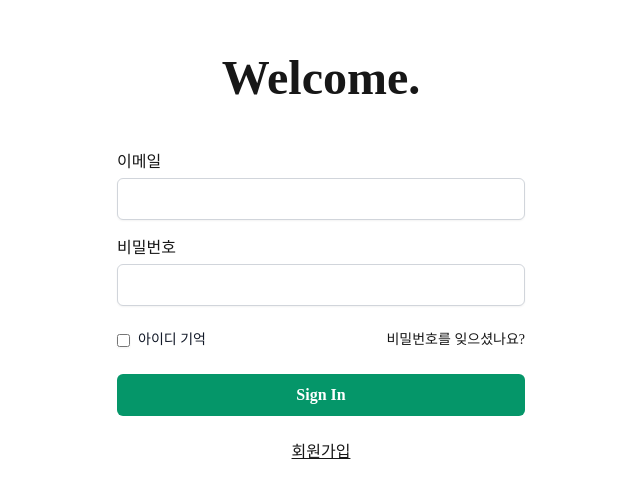
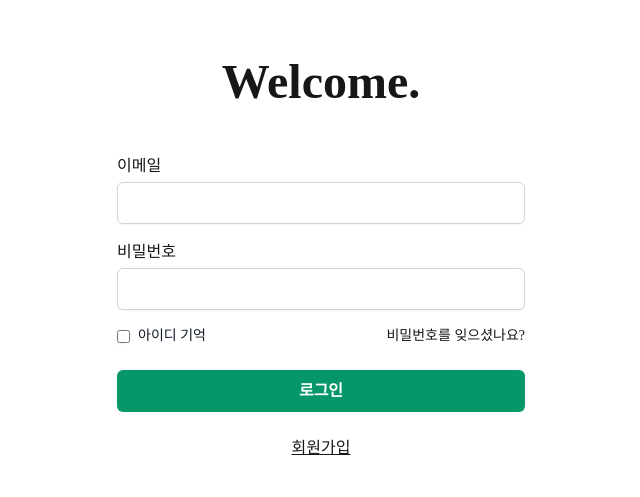
Before and after one commit to dali186/BLOG, a Next.js app in the folder next/: page /signin in a window 1280 px wide. Shown: the part 145-642 px from the top of the page, without its empty margins (319-959 px from the left). Built offline with nearby package versions, Linux system fonts and the light colour scheme; no server answers; a web font is replaced by a local one.

Commit message:
회원가입 화면 수정 및 mongodb connection 수정

```diff
--- a/next/src/app/(auth)/signin/page.tsx
+++ b/next/src/app/(auth)/signin/page.tsx
@@ -2,9 +2,11 @@
 
 import { signIn } from "@/app/actions/auth";
 import { useActionState } from "react";
+import { useState } from "react";
 
 const LoginPage = () => {
   const [state, action, pending] = useActionState(signIn, undefined);
+  const [isLoading, setIsLoading] = useState(false);
 
   return (
     <div className='p-6 pt-1'>
@@ -16,17 +18,23 @@ const LoginPage = () => {
               <label className="block mb-1" htmlFor="email">이메일</label>
               <input id="email" type="text" name="email" className="py-2 px-3 border border-gray-300 focus:border-emerald-300 focus:outline-none focus:ring focus:ring-emerald-200 rounded-md shadow-sm mt-1 block w-full text-black" />
             </div>
-            <div className="mb-4">
-              <label className="block mb-1" htmlFor="password">비밀번호</label>
-              <input id="password" type="password" name="password" className="py-2 px-3 border border-gray-300 focus:border-emerald-300 focus:outline-none focus:ring focus:ring-emerald-200 focus:ring-opacity-80 rounded-md shadow-sm disabled:bg-gray-300 mt-1 block w-full text-black" />
-            </div>
             {state?.errors?.email && (
               <p className="text-red-500 mb-4" aria-live="polite">
                 {state.errors.email[0]}
               </p>
             )}
 
-            <div className="mt-6 flex items-center justify-between">
+            <div className="mb-4">
+              <label className="block mb-1" htmlFor="password">비밀번호</label>
+              <input id="password" type="password" name="password" className="py-2 px-3 border border-gray-300 focus:border-emerald-300 focus:outline-none focus:ring focus:ring-emerald-200 focus:ring-opacity-80 rounded-md shadow-sm disabled:bg-gray-300 mt-1 block w-full text-black" />
+            </div>
+            {state?.errors?.password && (
+              <p className="text-red-500 mb-4" aria-live="polite">
+                {state.errors.password[0]}
+              </p>
+            )}
+
+            <div className="flex items-center justify-between mb-4">
               <div className="flex items-center">
                 <input id="remember_me" type="checkbox" className="border border-gray-300 text-emerald-600 shadow-sm focus:border-emerald-300 focus:ring focus:ring-emerald-200 focus:ring-opacity-50" />
                 <label htmlFor="remember_me" className="ml-2 block text-sm leading-5 text-gray-900 dark:text-gray-300"> 아이디 기억 </label>
@@ -34,7 +42,13 @@ const LoginPage = () => {
               <a href="#" className="text-sm"> 비밀번호를 잊으셨나요? </a>
             </div>
             <div className="mt-6">
-              <button type="submit" className="w-full inline-flex items-center justify-center px-4 py-2 bg-emerald-600 border border-transparent rounded-md font-semibold capitalize text-white hover:bg-emerald-700 active:bg-emerald-700 focus:outline-none focus:border-emerald-700 focus:ring focus:ring-emerald-200 disabled:opacity-25 transition">Sign In</button>
+              <button
+                type="submit"
+                className="w-full inline-flex items-center justify-center px-4 py-2 bg-emerald-600 border border-transparent rounded-md font-semibold capitalize text-white hover:bg-emerald-700 active:bg-emerald-700 focus:outline-none focus:border-emerald-700 focus:ring focus:ring-emerald-200 disabled:opacity-25 transition"
+                disabled={pending}
+              >
+                {pending ? '로그인 중...' : '로그인'}
+              </button>
             </div>
             <div className="mt-6 text-center">
               <a href="/signup" className="underline">회원가입</a>
--- a/next/src/app/(auth)/signup/page.tsx
+++ b/next/src/app/(auth)/signup/page.tsx
@@ -15,7 +15,7 @@ const SignUpPage = () => {
         <h1 className="text-2xl font-semibold text-center  mt-8 mb-6">회원가입</h1>
         <form action={action}>
           <div className="mb-4">
-            <label htmlFor="email" className="block mb-2 text-sm text-gray-600 dark:text-gray-300">이메일</label>
+            <label htmlFor="email" className="block mb-2 text-sm text-black">이메일</label>
             <input type="email" id="email" name="email" className="w-full px-4 py-2 border rounded-lg focus:outline-none focus:ring-2 focus:ring-cyan-500" />
           </div>
           {state?.errors?.email && (
@@ -25,7 +25,7 @@ const SignUpPage = () => {
           )}
 
           <div className="mb-4">
-            <label htmlFor="name" className="block mb-2 text-sm text-gray-600 dark:text-gray-300">이름</label>
+            <label htmlFor="name" className="block mb-2 text-sm text-black">이름</label>
             <input type="text" id="name" name="name" className="w-full px-4 py-2 border rounded-lg focus:outline-none focus:ring-2 focus:ring-cyan-500" />
           </div>
           {state?.errors?.name && (
@@ -35,7 +35,7 @@ const SignUpPage = () => {
           )}
 
           <div className="mb-4">
-            <label htmlFor="alias" className="block mb-2 text-sm text-gray-600 dark:text-gray-300">별명</label>
+            <label htmlFor="alias" className="block mb-2 text-sm text-black">별명</label>
             <input type="alias" id="alias" name="alias" className="w-full px-4 py-2 border rounded-lg focus:outline-none focus:ring-2 focus:ring-cyan-500" />
           </div>
           {state?.errors?.alias && (
@@ -45,7 +45,7 @@ const SignUpPage = () => {
           )}
 
           <div className="mb-4">
-            <label htmlFor="password" className="block mb-2 text-sm text-gray-600 dark:text-gray-300">비밀번호</label>
+            <label htmlFor="password" className="block mb-2 text-sm text-black">비밀번호</label>
             <input type="password" id="password" name="password" className="w-full px-4 py-2 border rounded-lg focus:outline-none focus:ring-2 focus:ring-cyan-500" />
           </div>
           {state?.errors?.password && (
@@ -60,7 +60,7 @@ const SignUpPage = () => {
           )}
 
           <div className="mb-6">
-            <label htmlFor="confirmPassword" className="block mb-2 text-sm text-gray-600 dark:text-gray-300">비밀번호 확인</label>
+            <label htmlFor="confirmPassword" className="block mb-2 text-sm text-black">비밀번호 확인</label>
             <input type="password" id="confirmPassword" name="confirmPassword" className="w-full px-4 py-2 border rounded-lg focus:outline-none focus:ring-2 focus:ring-cyan-500" />
           </div>
           {state?.errors?.confirmPassword && (
--- a/next/src/lib/auth/session.ts
+++ b/next/src/lib/auth/session.ts
@@ -26,7 +26,6 @@ export const decryptJWT = async(session: string | undefined = '') => {
 
         return payload;
     } catch (error) {
-        logger.error('JWT 검증 실패', { error });
         return null;
     }
 }
@@ -65,8 +64,13 @@ export const updateSession = async() => {
 }
 
 export const deleteSession = async () => {
-  const cookieStore = await cookies()
-  cookieStore.delete('session')
+  const cookieStore = await cookies();
+  const session = await verifySession();
+
+  if (session.userEmail && typeof session.userEmail === 'string') {
+    logger.info('Session Deleted', { userEmail: session.userEmail });
+  }
+  cookieStore.delete('session');
 }
 
 export const verifySession = async () => {
--- a/next/src/lib/db/mongod.ts
+++ b/next/src/lib/db/mongod.ts
@@ -7,7 +7,7 @@ let client: MongoClient;
 let clientPromise: Promise<MongoClient>;
 
 if (!uri) {
-    throw new Error('.env.local 파일 MongoDB URI 정보 누락.');
+    throw new Error('MONGODB_URI 환경 변수가 설정되지 않았습니다.');
 }
 
 if (process.env.NODE_ENV === 'development') {
--- a/next/src/service/memberFetch.ts
+++ b/next/src/service/memberFetch.ts
@@ -19,7 +19,6 @@ export const getMember = async (type: string, value: string): Promise<Member> =>
         else { throw new Error('유효하지 않은 속성입니다.') }
 
         const member: Member | null = await db.collection<Member>('member').findOne(cond);
-        logger.debug('사용자 조회 결과', { member });
 
         if (!member) {
             throw new Error('해당 사용자를 찾을 수 없습니다.');
```
